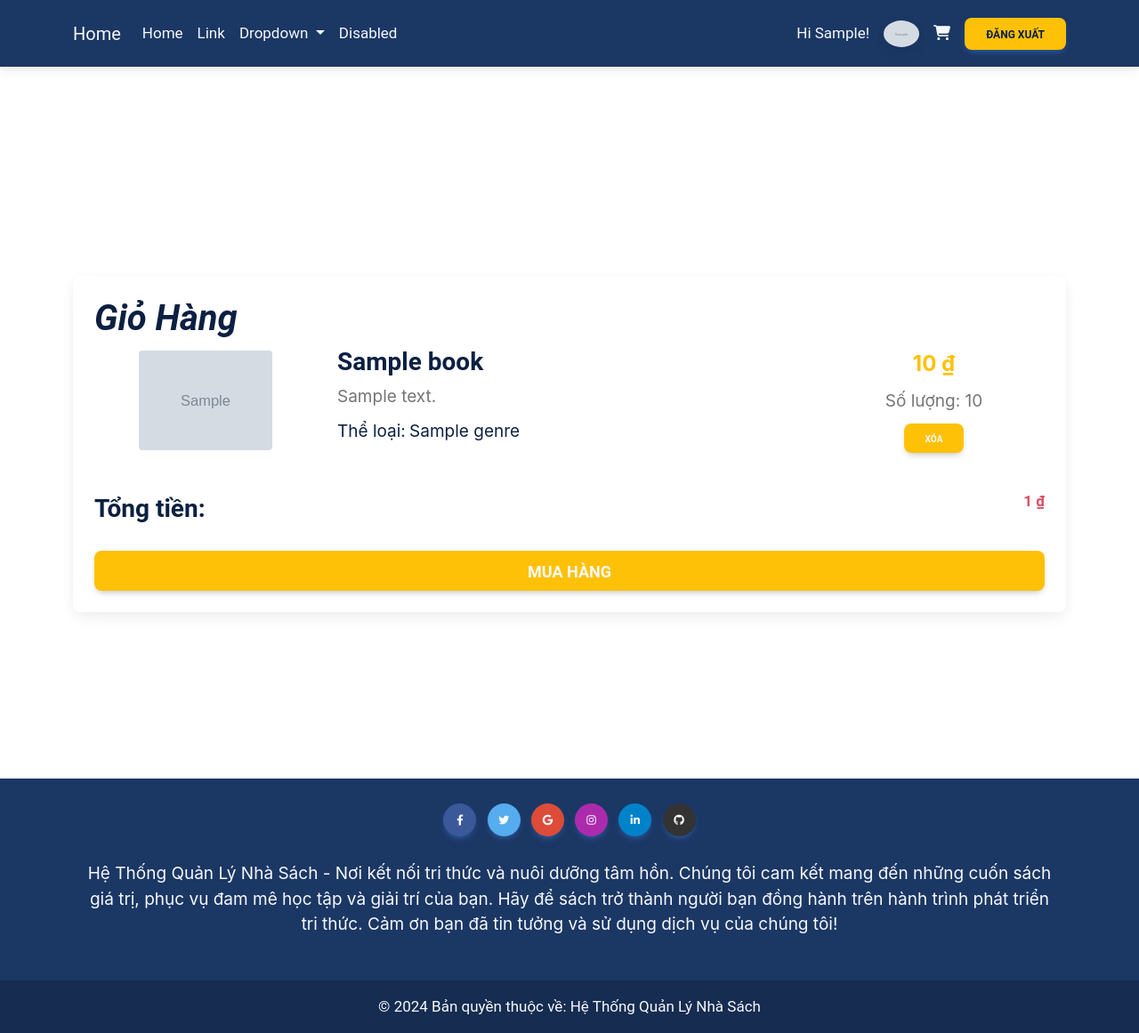
After one commit to nguyenvanbao1904/QuanLyNhaSach, a Flask app: template app/templates/cart.html in a window 1280 px wide. The commit adds this page. Shown: the whole page at 89% size. Run offline with Flask 3, Linux system fonts and the light colour scheme; a user stored in the database is signed in; tables that the repository leaves empty hold one stand-in row (values such as "Sample post"); the template is opened without the code that fills it: most values are stand-ins (such as "Sample title", 1, 10 or a date in 2020); grey boxes marked "Sample" are stand-in pictures; some libraries are stand-ins or nearby versions.

Commit message:
add feature shoping cart

```diff
--- a/app/index.py
+++ b/app/index.py
@@ -1,8 +1,8 @@
 import random
 
 from app import app, login_manager, dao
-from flask import render_template, redirect, url_for, request, session
-from flask_login import login_user, login_required, logout_user
+from flask import render_template, redirect, url_for, request, session, jsonify
+from flask_login import login_user, login_required, logout_user, current_user
 
 @app.route('/')
 def home():
@@ -63,6 +63,38 @@ def signup():
 
     return render_template("signup.html", err_msg=err_msg)
 
+@app.route('/cart', methods=['GET', 'POST'])
+def cart():
+    if request.method == 'POST':
+        try:
+            my_cart = dao.create_cart(current_user.id)
+            dic = request.form.to_dict()
+            dic['order_id'] = my_cart.id
+            dao.create_order_cart(**dic)
+            return jsonify({
+                'success': True,
+                'message': 'Item added to cart successfully'
+            }), 201
+        except Exception as e:
+            return jsonify({
+                'success': False,
+                'message': f'An error occurred: {str(e)}'
+            }), 500
+    my_carts = dao.get_cart(current_user.id)
+    total_prirce = dao.get_total_price(my_carts)
+    return render_template('cart.html', carts=my_carts, total_prirce=total_prirce)
+
+@app.route('/delete/cart/<int:id>', methods=['DELETE'])
+def delete_cart_detail(id):
+    try:
+        dao.delete_cart_detail(id, current_user.id)
+        return '',204
+    except Exception as e:
+        return jsonify({
+            'success': False,
+            'message': f'An error occurred: {str(e)}'
+        }), 500
+
 @login_manager.user_loader
 def load_user(user_id):
     return dao.get_user_by_id(user_id)
--- a/app/static/css/style.css
+++ b/app/static/css/style.css
@@ -57,3 +57,7 @@ p {
 .bg-yellow{
     background-color: #FFC107;
 }
+
+.text-yellow{
+    color: #FFC107!important;
+}
--- /dev/null
+++ b/app/static/javascript/format_currency.js
@@ -0,0 +1,14 @@
+document.addEventListener('DOMContentLoaded', () => {
+        const priceElements = document.querySelectorAll('.price');
+        priceElements.forEach(priceElement => {
+            const rawPrice = parseFloat(priceElement.getAttribute('data-price'));
+            if (!isNaN(rawPrice)) {
+                const formattedPrice = new Intl.NumberFormat('vi-VN', {
+                    style: 'currency',
+                    currency: 'VND',
+                    minimumFractionDigits: 0
+                }).format(rawPrice);
+                priceElement.textContent = formattedPrice;
+            }
+        });
+    });
--- a/app/templates/base/base.html
+++ b/app/templates/base/base.html
@@ -7,7 +7,7 @@
     <meta http-equiv="X-UA-Compatible" content="ie=edge">
     <!-- MDBootstrap CSS -->
     <link href="https://cdnjs.cloudflare.com/ajax/libs/mdb-ui-kit/6.4.0/mdb.min.css" rel="stylesheet">
-    <link href="https://cdnjs.cloudflare.com/ajax/libs/font-awesome/5.15.4/css/all.min.css" rel="stylesheet">
+    <link rel="stylesheet" href="https://cdnjs.cloudflare.com/ajax/libs/font-awesome/6.4.0/css/all.min.css">
     <link rel="stylesheet" href="../../static/css/style.css">
     <title>Document</title>
 </head>
--- a/app/templates/base/header.html
+++ b/app/templates/base/header.html
@@ -37,8 +37,8 @@
             {% if current_user.avatar%}
             <img src={{current_user.avatar}} class="rounded-circle shadow-4 ms-3" style="width: 40px" alt="Avatar"/>
             {% endif %}
+            <a href="/cart" class="ms-3"><i class="fas fa-cart-shopping"></i></a>
             <a href="{{ url_for('logout') }}" class="btn btn-primary ms-3 btn-custom fs12 text-blue">Đăng xuất</a>
-
             {% else %}
             <a href="{{ url_for('login') }}" class="btn btn-primary btn-custom fs12 text-blue">Đăng nhập</a>
             <a href="{{ url_for('signup') }}" class="btn btn-primary ms-3 btn-custom fs12 text-blue">Đăng ký</a>
--- /dev/null
+++ b/app/templates/cart.html
@@ -0,0 +1,86 @@
+{% extends 'base/base.html' %}
+{% block content %}
+{%if current_user.id%}
+<div class="min-vh-100 d-flex align-items-center">
+    <div class="container mt-5">
+        <!-- Cart items section -->
+        <div class="card">
+            <div class="card-body">
+                <h5 class="card-title text-blue fs-1 fst-italic fw-bold">Giỏ Hàng</h5>
+
+                <!-- Cart item -->
+                {%for cart in carts.other_details%}
+                <div class="row mb-4">
+                    <div class="col-3 d-flex align-items-center justify-content-center">
+                        <img src={{cart.book.image}} class="img-fluid rounded" alt="Product Image" style="width: 150px">
+                    </div>
+                    <div class="col-6">
+                        <h6 class="fw-bold text-blue fs-3">{{cart.book.name}}</h6>
+                        <p class="text-muted">{{cart.book.description}}</p>
+                        <p class="text-blue" style="display: inline-block">Thể loại: </p>
+                        {% for genre in cart.book.genres %}
+                        <p class="text-blue" style="display: inline-block">{{ genre }}</p>{% if not loop.last %}<span
+                            class="text-blue">,</span>
+                        {% endif %}
+                        {% endfor %}
+                    </div>
+                    <div class="col-3 d-flex align-items-center justify-content-center flex-column">
+                        <p class="fw-bold text-danger fs-4 text-yellow price" data-price="{{cart.book.price}}"></p>
+                        <p class="text-muted">Số lượng: {{cart.quantity}}</p>
+                        <button class="btn btn-custom delete-cart-detail" cart_detail_id="{{cart.id}}"
+                                style="font-size: 10px">Xóa
+                        </button>
+                    </div>
+                </div>
+                {%endfor%}
+
+                <!-- Total price and actions -->
+                <hr>
+                <div class="row">
+                    <div class="col-12 d-flex justify-content-between">
+                        <span class="fw-bold text-blue fs-3">Tổng tiền:</span>
+                        <span class="text-danger fw-bold price" data-price="{{total_prirce}}"></span>
+                    </div>
+                </div>
+
+                <!-- Checkout button -->
+                <div class="mt-4">
+                    <button class="btn btn-custom w-100">Mua Hàng</button>
+                </div>
+            </div>
+        </div>
+    </div>
+</div>
+{%else%}
+<h1>Bạn cần đăng nhập để tiếp tục</h1>
+{%endif%}
+<script>
+    document.addEventListener('DOMContentLoaded', function () {
+        document.querySelectorAll('.delete-cart-detail').forEach(button => {
+            button.addEventListener('click', function () {
+                const cart_detail_id = this.getAttribute("cart_detail_id");
+                fetch(`/delete/cart/${cart_detail_id}`, {
+                    method: 'DELETE',
+                    headers: {
+                        'Content-Type': 'application/x-www-form-urlencoded'
+                    }
+                })
+                    .then(response => {
+                        if (response.ok || response.status === 204) { // Kiểm tra phản hồi thành công
+                            alert(`Đã xóa sách "${cart_detail_id}" khỏi giỏ hàng!`);
+                            location.reload(); // Reload lại trang để cập nhật
+                        } else {
+                            throw new Error('Không thể xóa khỏi giỏ hàng!');
+                        }
+                    })
+                    .catch(error => {
+                        console.error(error);
+                        alert('Có lỗi xảy ra khi xóa khỏi giỏ hàng.');
+                    });
+            });
+        });
+    });
+
+</script>
+<script src="../static/javascript/format_currency.js"></script>
+{%endblock%}
```
Also changed, not shown: app/dao.py (+37 -2 lines), app/templates/index.html (+54 -17 lines).
